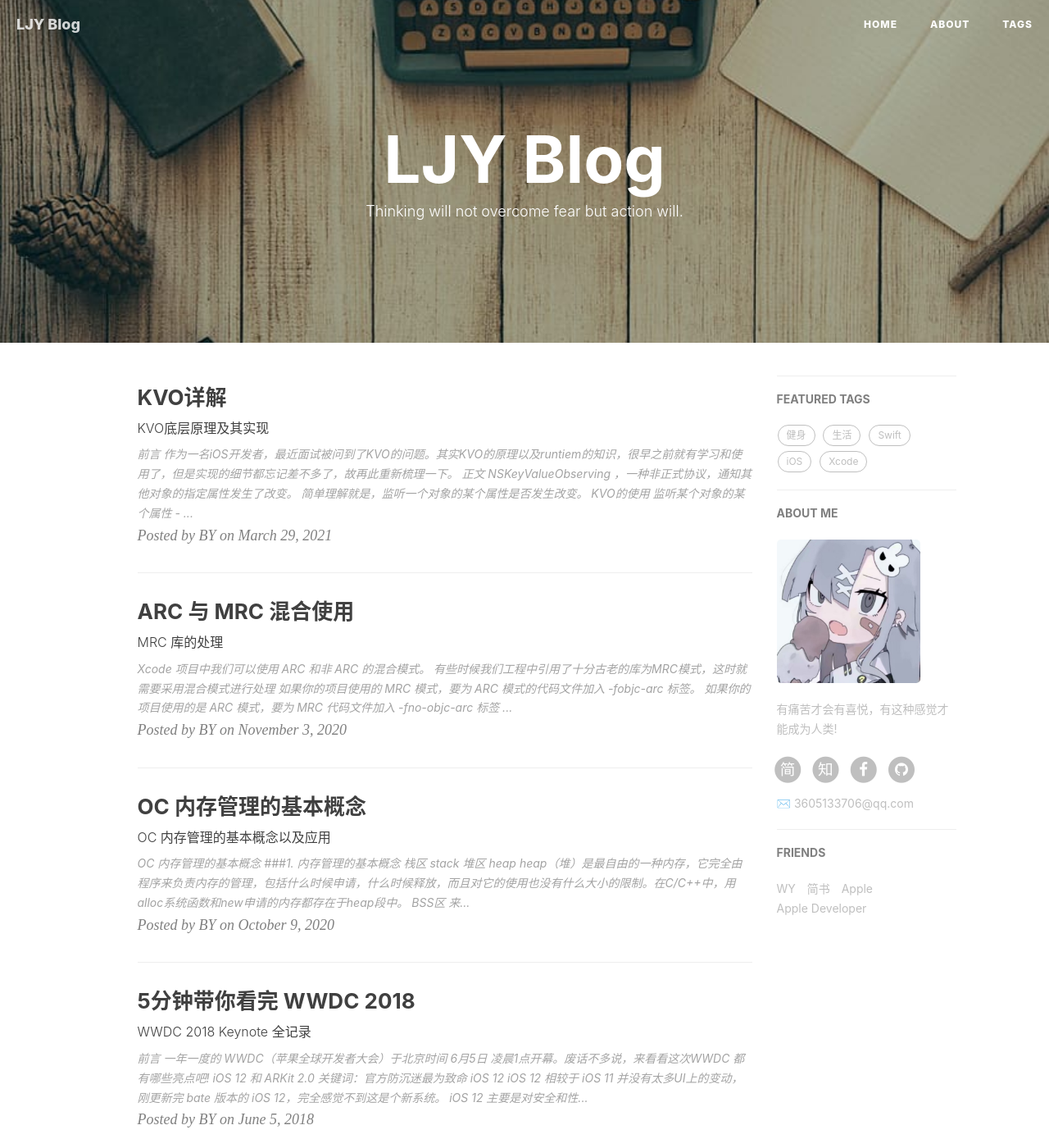
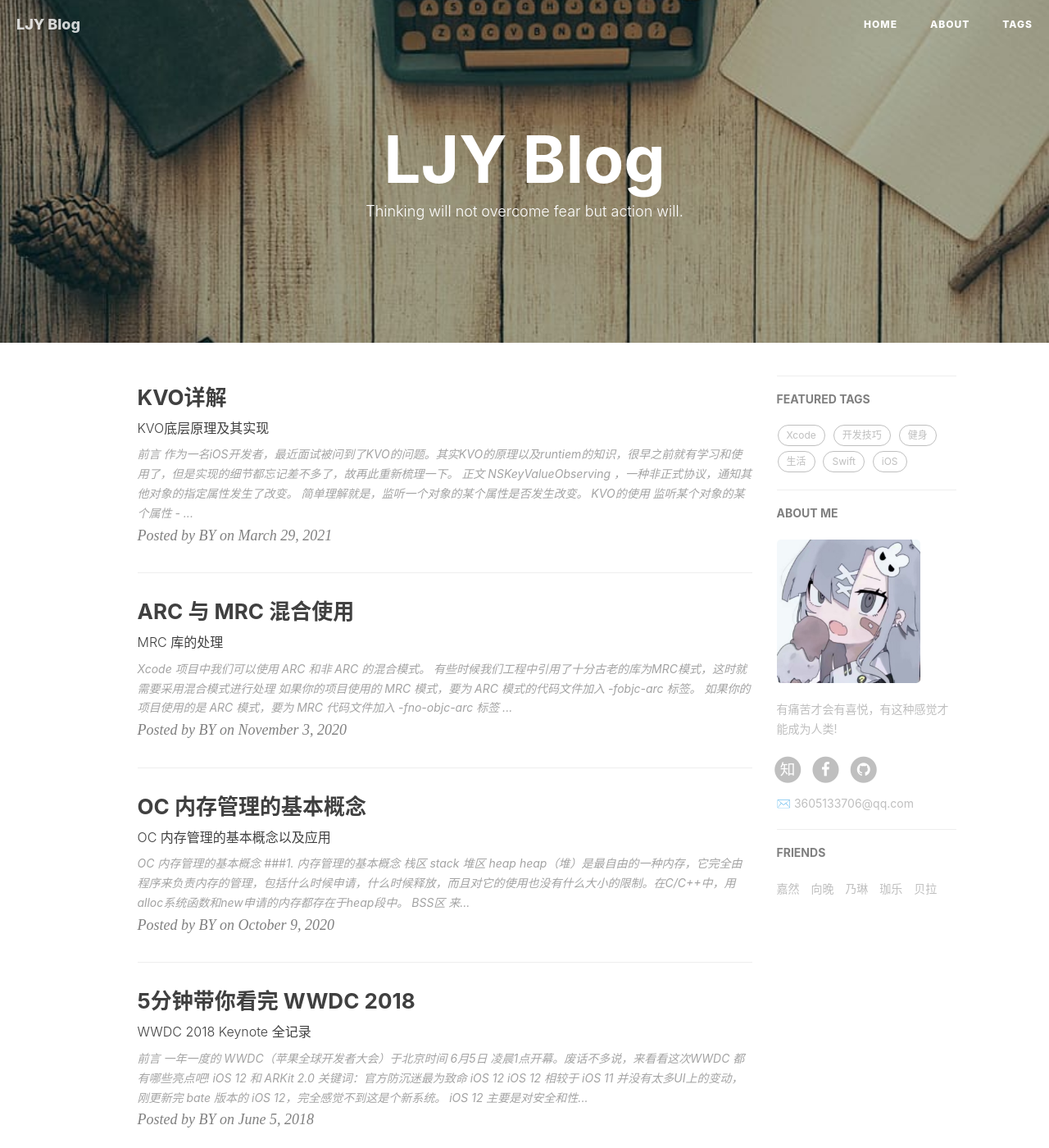
Before and after one commit to Wodizz/LiujingyiBlog, a Jekyll site: the page built from index.html, in a window 1280 px wide and 1400 px high. Shown: the whole window at 82% size. Built offline with Jekyll 4.4.1, drawn with Linux system fonts in a browser that asks for light colours; nearby versions of some CDN libraries; the list of posts is cut into pages by our own code; comment, search, counter and statistics services are not loaded.

Commit message:
修改标签

```diff
--- a/_config.yml
+++ b/_config.yml
@@ -22,7 +22,7 @@ RSS: false
 zhihu_username:     liujingyi
 github_username:    liujingyi
 facebook_username:  liujingyi
-jianshu_username:   e71990ada2fd
+#jianshu_username:   e71990ada2fd
 #twitter_username:   liujingyi
 
 
@@ -61,7 +61,7 @@ kramdown:
 
 # Gitalk
 gitalk:
-  enable: true    #是否开启Gitalk评论
+  enable: false    #是否开启Gitalk评论
   clientID: f2c84e7629bb1446c1a4                            #生成的clientID
   clientSecret: ca6d6139d1e1b8c43f8b2e19492ddcac8b322d0d    #生成的clientSecret
   repo: liujingyi.github.io    #仓库名称
@@ -99,16 +99,20 @@ service-worker: true
 # Friends
 friends: [
     {
-        title: "WY",
-        href: "http://zhengwuyang.com"
+        title: "嘉然",
+        href: "https://space.bilibili.com/672328094"
     },{
-        title: "简书",
-        href: "http://www.jianshu.com/u/e71990ada2fd"
+        title: "向晚",
+        href: "https://space.bilibili.com/672346917"
     },{
-        title: "Apple",
-        href: "https://apple.com"
+        title: "乃琳",
+        href: "https://space.bilibili.com/672342685"
     },{
-        title: "Apple Developer",
-        href: "https://developer.apple.com/"
+        title: "珈乐",
+        href: "https://space.bilibili.com/351609538"
+    },
+    {
+        title: "贝拉",
+        href: "https://space.bilibili.com/672353429"
     }
 ]
```
Also changed, not shown: _posts/2017-07-04-Xcode9-无线调试功能.md (added, +35 -0 lines), img/avatar-by.jpg (deleted).
